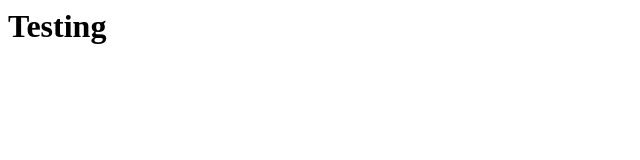
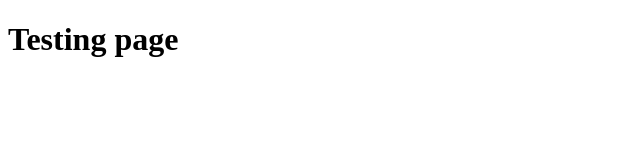
Before and after one commit to RanaJazim/example, a plain HTML site: page testing/index.html in a window 1280 px wide. Shown: the whole page, without its empty margins (0-640 px from the left). Drawn offline with Linux system fonts and the light colour scheme.

Commit message:
Update index.html

```diff
--- a/testing/index.html
+++ b/testing/index.html
@@ -1 +1,14 @@
-<h1>Testing</h1>
+<!DOCTYPE html>
+<html lang="en">
+  <head>
+    <meta charset="UTF-8" />
+    <meta http-equiv="X-UA-Compatible" content="IE=edge" />
+    <meta name="viewport" content="width=device-width, initial-scale=1.0" />
+    <title>Testing</title>
+  </head>
+  <body>
+    <div>
+      <h1>Testing page</h1>
+    </div>
+  </body>
+</html>
```
